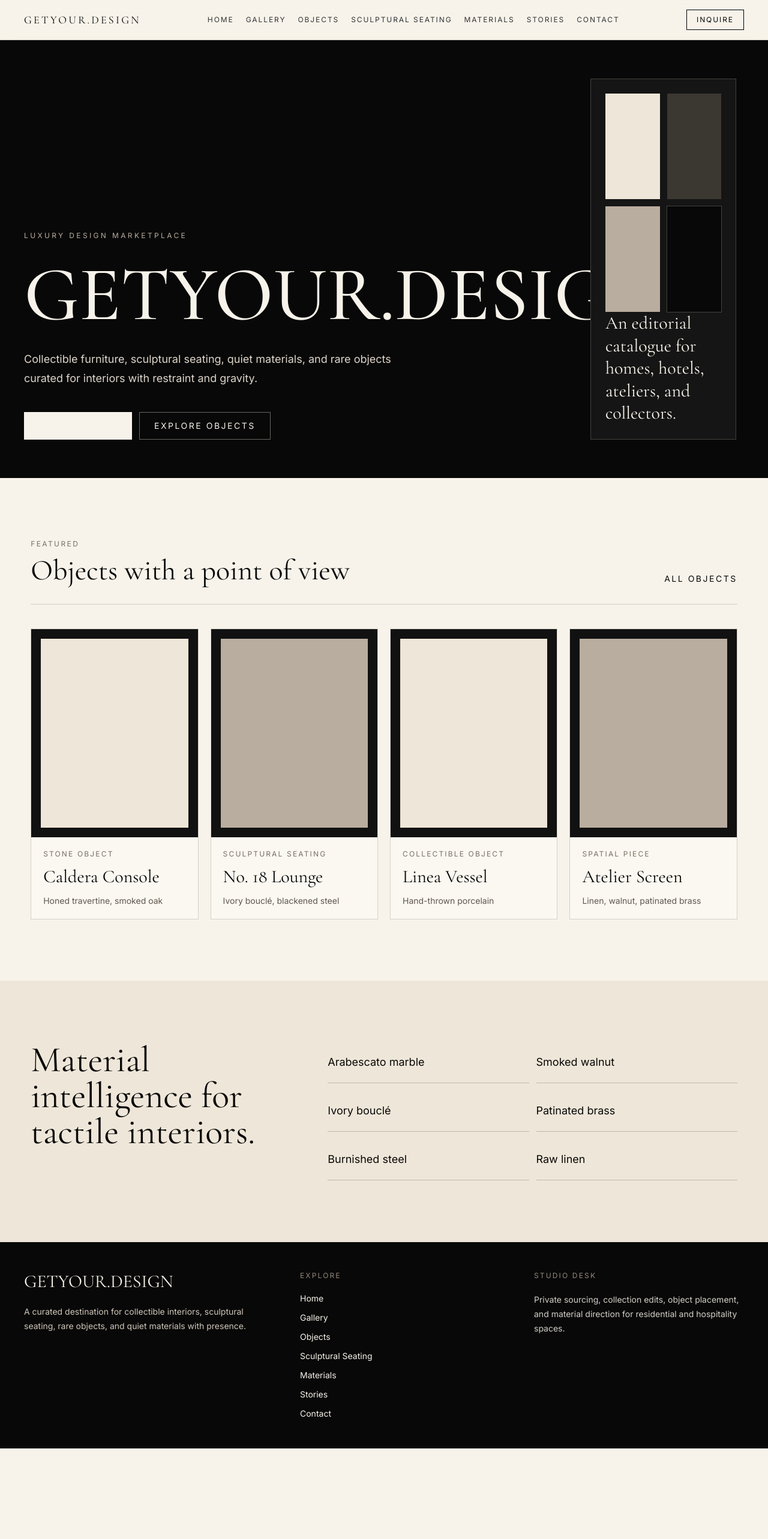
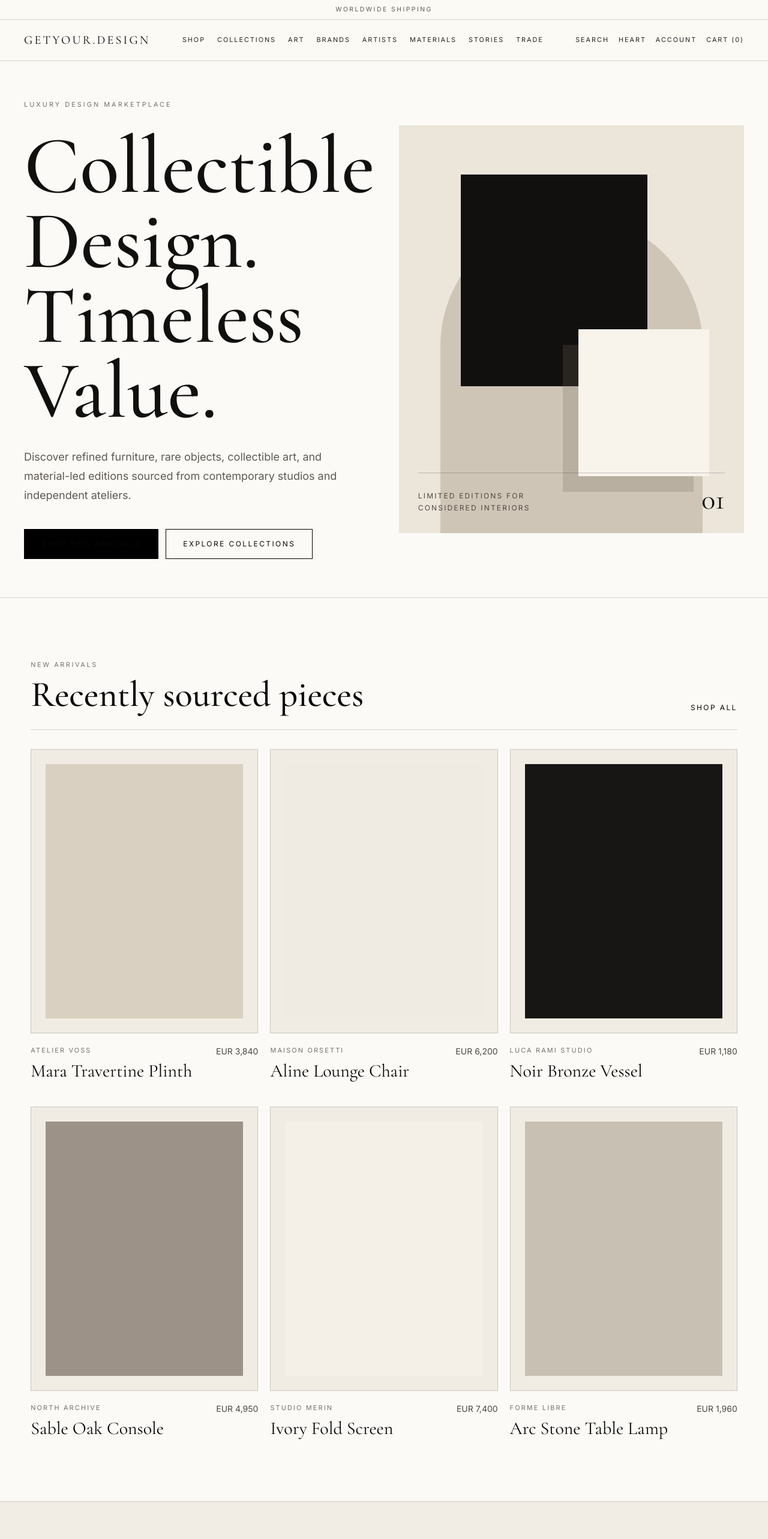
Before and after one commit to getyour-design/getyour-design, a Next.js app: page / in a window 1280 px wide. Shown: the top 2566 px of the page at 60% size. Before the commit the page ends 2415 px from the top, so only its background shows below. Built offline with nearby package versions, Linux system fonts and the light colour scheme.

Commit message:
Rebuild homepage as luxury commerce storefront

```diff
--- a/app/components/Footer.tsx
+++ b/app/components/Footer.tsx
@@ -2,33 +2,56 @@ import Link from "next/link";
 import { navItems } from "../data";
 
 export function Footer() {
+  const serviceLinks = ["Shipping", "Returns", "Authentication", "Care Guide"];
+  const tradeLinks = ["Trade Program", "Private Sourcing", "Artist Submissions", "Contact"];
+
   return (
-    <footer className="bg-[#080808] px-5 py-12 text-[#f7f3ea] lg:px-10">
-      <div className="mx-auto grid max-w-7xl gap-10 lg:grid-cols-[1.2fr_1fr_1fr]">
+    <footer className="border-t hairline bg-[#f1ede4] px-5 py-14 text-[#111] lg:px-10">
+      <div className="mx-auto grid max-w-[1540px] gap-12 lg:grid-cols-[1.25fr_0.75fr_0.75fr_0.9fr]">
         <div>
-          <p className="serif text-3xl">GETYOUR.DESIGN</p>
-          <p className="mt-5 max-w-sm text-sm leading-6 text-[#cfc6b9]">
-            A curated destination for collectible interiors, sculptural seating,
-            rare objects, and quiet materials with presence.
+          <p className="serif text-4xl">GETYOUR.DESIGN</p>
+          <p className="mt-6 max-w-sm text-sm leading-7 text-[#5f5a52]">
+            A luxury commerce destination for collectible design, sculptural
+            objects, limited editions, and materials with enduring value.
+          </p>
+          <p className="mt-10 text-[0.65rem] uppercase tracking-[0.22em] text-[#777068]">
+            Worldwide shipping from selected ateliers
           </p>
         </div>
         <div>
-          <p className="text-xs uppercase tracking-[0.18em] text-[#92887c]">Explore</p>
-          <div className="mt-5 grid gap-3 text-sm">
+          <p className="text-xs uppercase tracking-[0.2em] text-[#777068]">Shop</p>
+          <div className="mt-5 grid gap-3 text-sm text-[#37332e]">
             {navItems.map((item) => (
-              <Link className="text-[#f7f3ea]/85 hover:text-white" href={item.href} key={item.href}>
+              <Link className="hover:text-black" href={item.href} key={item.href}>
                 {item.label}
               </Link>
             ))}
           </div>
         </div>
         <div>
-          <p className="text-xs uppercase tracking-[0.18em] text-[#92887c]">Studio Desk</p>
-          <p className="mt-5 text-sm leading-6 text-[#f7f3ea]/85">
-            Private sourcing, collection edits, object placement, and material
-            direction for residential and hospitality spaces.
-          </p>
+          <p className="text-xs uppercase tracking-[0.2em] text-[#777068]">Service</p>
+          <div className="mt-5 grid gap-3 text-sm text-[#37332e]">
+            {serviceLinks.map((item) => (
+              <Link className="hover:text-black" href="/contact" key={item}>
+                {item}
+              </Link>
+            ))}
+          </div>
         </div>
+        <div>
+          <p className="text-xs uppercase tracking-[0.2em] text-[#777068]">Studio Desk</p>
+          <div className="mt-5 grid gap-3 text-sm text-[#37332e]">
+            {tradeLinks.map((item) => (
+              <Link className="hover:text-black" href="/contact" key={item}>
+                {item}
+              </Link>
+            ))}
+          </div>
+        </div>
+      </div>
+      <div className="mx-auto mt-14 flex max-w-[1540px] flex-col gap-4 border-t hairline pt-6 text-[0.65rem] uppercase tracking-[0.2em] text-[#777068] md:flex-row md:items-center md:justify-between">
+        <p>© 2026 GETYOUR.DESIGN</p>
+        <p>Terms · Privacy · Imprint</p>
       </div>
     </footer>
   );
--- a/app/components/Navigation.tsx
+++ b/app/components/Navigation.tsx
@@ -3,32 +3,28 @@ import { navItems } from "../data";
 
 export function Navigation() {
   return (
-    <header className="sticky top-0 z-50 border-b hairline bg-[#f7f3ea]/92 backdrop-blur">
-      <nav className="mx-auto flex max-w-7xl items-center justify-between gap-6 px-5 py-4 lg:px-10">
-        <Link className="serif text-lg tracking-[0.18em]" href="/">
+    <header className="sticky top-0 z-50 border-b hairline bg-[#fbfaf6]/95 backdrop-blur">
+      <div className="border-b hairline px-5 py-2 text-center text-[0.65rem] uppercase tracking-[0.24em] text-[#5f5a52] lg:px-10">
+        Worldwide Shipping
+      </div>
+      <nav className="mx-auto grid max-w-[1540px] grid-cols-[1fr_auto] items-center gap-5 px-5 py-5 lg:grid-cols-[auto_1fr_auto] lg:px-10">
+        <Link className="serif text-xl tracking-[0.16em]" href="/">
           GETYOUR.DESIGN
         </Link>
-        <div className="hidden items-center gap-5 text-xs uppercase tracking-[0.16em] text-[#333] lg:flex">
+        <div className="order-3 col-span-2 flex gap-5 overflow-x-auto border-t hairline pt-4 text-[0.68rem] uppercase tracking-[0.18em] text-[#26231f] lg:order-none lg:col-span-1 lg:justify-center lg:border-0 lg:pt-0">
           {navItems.map((item) => (
-            <Link className="transition hover:text-black" href={item.href} key={item.href}>
+            <Link className="shrink-0 transition hover:text-black" href={item.href} key={item.href}>
               {item.label}
             </Link>
           ))}
         </div>
-        <Link
-          className="border border-black px-4 py-2 text-xs uppercase tracking-[0.16em] transition hover:bg-black hover:text-[#f7f3ea]"
-          href="/contact"
-        >
-          Inquire
-        </Link>
+        <div className="flex justify-end gap-4 text-[0.68rem] uppercase tracking-[0.18em] text-[#26231f]">
+          <Link className="hidden sm:inline" href="/objects">Search</Link>
+          <Link className="hidden sm:inline" href="/objects">Heart</Link>
+          <Link className="hidden md:inline" href="/contact">Account</Link>
+          <Link href="/contact">Cart (0)</Link>
+        </div>
       </nav>
-      <div className="flex gap-4 overflow-x-auto border-t hairline px-5 py-3 text-xs uppercase tracking-[0.16em] lg:hidden">
-        {navItems.map((item) => (
-          <Link className="shrink-0 text-[#333]" href={item.href} key={item.href}>
-            {item.label}
-          </Link>
-        ))}
-      </div>
     </header>
   );
 }
--- a/app/data.ts
+++ b/app/data.ts
@@ -1,11 +1,12 @@
 export const navItems = [
-  { label: "Home", href: "/" },
-  { label: "Gallery", href: "/gallery" },
-  { label: "Objects", href: "/objects" },
-  { label: "Sculptural Seating", href: "/sculptural-seating" },
+  { label: "Shop", href: "/objects" },
+  { label: "Collections", href: "/gallery" },
+  { label: "Art", href: "/objects" },
+  { label: "Brands", href: "/stories" },
+  { label: "Artists", href: "/stories" },
   { label: "Materials", href: "/materials" },
   { label: "Stories", href: "/stories" },
-  { label: "Contact", href: "/contact" },
+  { label: "Trade", href: "/contact" },
 ];
 
 export const featuredObjects = [
@@ -39,3 +40,56 @@ export const materials = [
   "Burnished steel",
   "Raw linen",
 ];
+
+export const newArrivals = [
+  {
+    title: "Mara Travertine Plinth",
+    maker: "Atelier Voss",
+    price: "EUR 3,840",
+    palette: "bg-[#d9d0c1]",
+  },
+  {
+    title: "Aline Lounge Chair",
+    maker: "Maison Orsetti",
+    price: "EUR 6,200",
+    palette: "bg-[#efebe2]",
+  },
+  {
+    title: "Noir Bronze Vessel",
+    maker: "Luca Rami Studio",
+    price: "EUR 1,180",
+    palette: "bg-[#181614]",
+  },
+  {
+    title: "Sable Oak Console",
+    maker: "North Archive",
+    price: "EUR 4,950",
+    palette: "bg-[#9c9287]",
+  },
+  {
+    title: "Ivory Fold Screen",
+    maker: "Studio Merin",
+    price: "EUR 7,400",
+    palette: "bg-[#f4f0e7]",
+  },
+  {
+    title: "Arc Stone Table Lamp",
+    maker: "Forme Libre",
+    price: "EUR 1,960",
+    palette: "bg-[#c8c0b2]",
+  },
+];
+
+export const collections = [
+  "New Minimalism",
+  "Sculptural Seating",
+  "Stone & Mineral",
+  "Collector Lighting",
+  "Quiet Icons",
+];
+
+export const stories = [
+  "Inside the Paris apartment shaping collectible minimalism",
+  "How patina became the new signature of luxury interiors",
+  "Five materials collectors are requesting this season",
+];
--- a/app/page.tsx
+++ b/app/page.tsx
@@ -1,66 +1,69 @@
 import Link from "next/link";
-import { featuredObjects, materials } from "./data";
+import { collections, newArrivals, stories } from "./data";
 
 export default function Home() {
   return (
-    <main>
-      <section className="min-h-[86vh] bg-[#080808] px-5 py-16 text-[#f7f3ea] lg:px-10">
-        <div className="mx-auto grid max-w-7xl gap-12 lg:grid-cols-[1.05fr_0.95fr] lg:items-end">
-          <div className="pt-12 lg:pt-24">
-            <p className="text-xs uppercase tracking-[0.28em] text-[#b9ad9f]">
+    <main className="bg-[#fbfaf6]">
+      <section className="border-b hairline px-5 py-10 lg:px-10 lg:py-16">
+        <div className="mx-auto grid max-w-[1540px] gap-10 lg:min-h-[720px] lg:grid-cols-[0.92fr_1.08fr] lg:items-center">
+          <div className="max-w-3xl">
+            <p className="text-[0.68rem] uppercase tracking-[0.28em] text-[#777068]">
               Luxury Design Marketplace
             </p>
-            <h1 className="serif mt-8 max-w-4xl text-balance text-6xl font-medium leading-[0.92] md:text-8xl lg:text-9xl">
-              GETYOUR.DESIGN
+            <h1 className="serif mt-8 text-balance text-6xl font-medium leading-[0.92] text-[#10100f] md:text-8xl lg:text-[8.5rem]">
+              Collectible Design. Timeless Value.
             </h1>
-            <p className="mt-8 max-w-2xl text-lg leading-8 text-[#ded5ca]">
-              Collectible furniture, sculptural seating, quiet materials, and
-              rare objects curated for interiors with restraint and gravity.
+            <p className="mt-8 max-w-xl text-base leading-8 text-[#5f5a52] md:text-lg">
+              Discover refined furniture, rare objects, collectible art, and
+              material-led editions sourced from contemporary studios and
+              independent ateliers.
             </p>
-            <div className="mt-10 flex flex-wrap gap-3">
-              <Link className="bg-[#f7f3ea] px-6 py-3 text-sm uppercase tracking-[0.18em] text-black" href="/gallery">
-                View Gallery
+            <div className="mt-10 flex flex-col gap-3 sm:flex-row">
+              <Link className="border border-black bg-black px-7 py-4 text-center text-xs uppercase tracking-[0.2em] text-white transition hover:bg-[#2a2723]" href="/objects">
+                Shop New Arrivals
               </Link>
-              <Link className="border border-[#f7f3ea]/40 px-6 py-3 text-sm uppercase tracking-[0.18em]" href="/objects">
-                Explore Objects
+              <Link className="border border-black px-7 py-4 text-center text-xs uppercase tracking-[0.2em] transition hover:bg-[#eee9df]" href="/gallery">
+                Explore Collections
               </Link>
             </div>
           </div>
-          <div className="grid aspect-[4/5] content-between border border-[#f7f3ea]/20 bg-[#151515] p-6">
-            <div className="grid grid-cols-2 gap-3">
-              <div className="h-44 bg-[#eee6d8]" />
-              <div className="h-44 bg-[#3b3731]" />
-              <div className="h-44 bg-[#b9ad9f]" />
-              <div className="h-44 bg-[#080808] ring-1 ring-[#f7f3ea]/20" />
+          <div className="relative min-h-[520px] overflow-hidden bg-[#ebe5da] lg:min-h-[680px]">
+            <div className="absolute inset-x-[12%] bottom-0 h-[78%] rounded-t-full bg-[#cfc5b6]" />
+            <div className="absolute left-[18%] top-[12%] h-[52%] w-[54%] bg-[#11100f]" />
+            <div className="absolute bottom-[14%] right-[10%] h-[36%] w-[38%] bg-[#f8f4eb] shadow-[-26px_26px_0_rgba(114,105,94,0.24)]" />
+            <div className="absolute bottom-8 left-8 right-8 flex items-end justify-between border-t border-black/20 pt-5">
+              <p className="max-w-[12rem] text-xs uppercase leading-5 tracking-[0.18em] text-[#4d4841]">
+                Limited editions for considered interiors
+              </p>
+              <p className="serif text-5xl">01</p>
             </div>
-            <p className="serif max-w-sm text-3xl leading-tight">
-              An editorial catalogue for homes, hotels, ateliers, and collectors.
-            </p>
           </div>
         </div>
       </section>
 
       <section className="section-pad">
-        <div className="mx-auto max-w-7xl">
-          <div className="flex flex-col justify-between gap-6 border-b hairline pb-8 lg:flex-row lg:items-end">
+        <div className="mx-auto max-w-[1540px]">
+          <div className="flex flex-col justify-between gap-6 border-b hairline pb-7 md:flex-row md:items-end">
             <div>
-              <p className="text-xs uppercase tracking-[0.2em] text-[#786f64]">Featured</p>
-              <h2 className="serif mt-3 text-5xl">Objects with a point of view</h2>
+              <p className="text-[0.68rem] uppercase tracking-[0.24em] text-[#777068]">New Arrivals</p>
+              <h2 className="serif mt-3 text-5xl font-medium lg:text-6xl">Recently sourced pieces</h2>
             </div>
-            <Link className="text-sm uppercase tracking-[0.18em] underline underline-offset-8" href="/objects">
-              All Objects
+            <Link className="text-xs uppercase tracking-[0.2em] underline underline-offset-8" href="/objects">
+              Shop all
             </Link>
           </div>
-          <div className="mt-10 grid gap-5 md:grid-cols-2 lg:grid-cols-4">
-            {featuredObjects.map((item, index) => (
-              <article className="border hairline bg-[#fbf8f1]" key={item.title}>
-                <div className="aspect-[4/5] bg-[#111] p-4">
-                  <div className={`h-full ${index % 2 === 0 ? "bg-[#eee6d8]" : "bg-[#b9ad9f]"}`} />
+          <div className="mt-8 grid gap-x-5 gap-y-10 sm:grid-cols-2 lg:grid-cols-3">
+            {newArrivals.map((item) => (
+              <article className="group" key={item.title}>
+                <div className="aspect-[4/5] overflow-hidden border hairline bg-[#f0ece3] p-6">
+                  <div className={`h-full transition duration-500 group-hover:scale-[1.02] ${item.palette}`} />
                 </div>
-                <div className="p-5">
-                  <p className="text-xs uppercase tracking-[0.18em] text-[#786f64]">{item.category}</p>
-                  <h3 className="serif mt-3 text-3xl">{item.title}</h3>
-                  <p className="mt-3 text-sm text-[#5f574f]">{item.material}</p>
+                <div className="mt-5 flex items-start justify-between gap-4">
+                  <div>
+                    <p className="text-[0.68rem] uppercase tracking-[0.2em] text-[#777068]">{item.maker}</p>
+                    <h3 className="serif mt-2 text-3xl leading-tight">{item.title}</h3>
+                  </div>
+                  <p className="shrink-0 text-sm text-[#4d4841]">{item.price}</p>
                 </div>
               </article>
             ))}
@@ -68,16 +71,90 @@ export default function Home() {
         </div>
       </section>
 
-      <section className="bg-[#eee6d8] section-pad">
-        <div className="mx-auto grid max-w-7xl gap-10 lg:grid-cols-[0.8fr_1.2fr]">
-          <h2 className="serif text-5xl lg:text-6xl">Material intelligence for tactile interiors.</h2>
-          <div className="grid gap-3 sm:grid-cols-2">
-            {materials.map((material) => (
-              <div className="border-b border-black/20 py-5 text-lg" key={material}>
-                {material}
-              </div>
+      <section className="border-y hairline bg-[#f1ede4] px-5 py-16 lg:px-10">
+        <div className="mx-auto grid max-w-[1540px] gap-10 lg:grid-cols-[1fr_0.9fr] lg:items-center">
+          <div className="min-h-[520px] bg-[#d8d0c3] p-6">
+            <div className="h-full border border-black/18 bg-[#141311]" />
+          </div>
+          <div className="max-w-xl lg:pl-10">
+            <p className="text-[0.68rem] uppercase tracking-[0.24em] text-[#777068]">Featured Artist</p>
+            <h2 className="serif mt-5 text-balance text-5xl leading-none lg:text-7xl">
+              Elena Mar Studio turns restraint into collectible form.
+            </h2>
+            <p className="mt-7 text-base leading-8 text-[#5f5a52]">
+              This month, the gallery focuses on stone, linen, and softened
+              geometries from a studio known for quiet monumentality.
+            </p>
+            <Link className="mt-8 inline-block border-b border-black pb-2 text-xs uppercase tracking-[0.2em]" href="/stories">
+              Read the editorial
+            </Link>
+          </div>
+        </div>
+      </section>
+
+      <section className="section-pad">
+        <div className="mx-auto max-w-[1540px]">
+          <p className="text-[0.68rem] uppercase tracking-[0.24em] text-[#777068]">Curated Collections</p>
+          <div className="mt-6 grid gap-4 lg:grid-cols-5">
+            {collections.map((item, index) => (
+              <Link className="group grid min-h-80 content-between border hairline bg-[#f6f2eb] p-5 transition hover:bg-[#eee8dd]" href="/gallery" key={item}>
+                <p className="text-[0.68rem] uppercase tracking-[0.2em] text-[#777068]">
+                  Collection 0{index + 1}
+                </p>
+                <div>
+                  <div className={`mb-6 h-32 ${index % 2 === 0 ? "bg-[#11100f]" : "bg-[#c7beb1]"}`} />
+                  <h3 className="serif text-3xl leading-tight">{item}</h3>
+                </div>
+              </Link>
             ))}
           </div>
+        </div>
+      </section>
+
+      <section className="section-pad border-y hairline bg-[#fbfaf6]">
+        <div className="mx-auto max-w-[1540px]">
+          <div className="grid gap-8 lg:grid-cols-[0.7fr_1.3fr]">
+            <div>
+              <p className="text-[0.68rem] uppercase tracking-[0.24em] text-[#777068]">Stories & Inspirations</p>
+              <h2 className="serif mt-4 text-5xl leading-none">A sharper eye for better rooms.</h2>
+            </div>
+            <div className="divide-y divide-black/15 border-y border-black/15">
+              {stories.map((story) => (
+                <Link className="grid gap-5 py-7 md:grid-cols-[1fr_auto] md:items-center" href="/stories" key={story}>
+                  <h3 className="serif text-3xl leading-tight">{story}</h3>
+                  <span className="text-xs uppercase tracking-[0.2em] text-[#777068]">Read</span>
+                </Link>
+              ))}
+            </div>
+          </div>
+        </div>
+      </section>
+
+      <section className="px-5 py-16 lg:px-10">
+        <div className="mx-auto grid max-w-[1540px] gap-5 lg:grid-cols-2">
+          <article className="border hairline bg-[#11100f] p-8 text-[#fbfaf6] lg:p-12">
+            <p className="text-[0.68rem] uppercase tracking-[0.24em] text-[#bdb4a7]">Trade Program</p>
+            <h2 className="serif mt-5 text-5xl leading-none">For designers, architects, and hospitality studios.</h2>
+            <p className="mt-6 max-w-lg text-sm leading-7 text-[#d9d0c4]">
+              Access sourcing support, reserved editions, project quotes, and
+              tailored material recommendations for professional interiors.
+            </p>
+            <Link className="mt-8 inline-block border border-[#fbfaf6] px-6 py-3 text-xs uppercase tracking-[0.2em]" href="/contact">
+              Apply for trade
+            </Link>
+          </article>
+          <article className="border hairline bg-[#f1ede4] p-8 lg:p-12">
+            <p className="text-[0.68rem] uppercase tracking-[0.24em] text-[#777068]">Newsletter</p>
+            <h2 className="serif mt-5 text-5xl leading-none">First access to new objects and private releases.</h2>
+            <div className="mt-8 flex flex-col gap-3 sm:flex-row">
+              <div className="flex-1 border border-black/20 bg-[#fbfaf6] px-4 py-4 text-sm text-[#777068]">
+                Email address
+              </div>
+              <Link className="border border-black bg-black px-6 py-4 text-center text-xs uppercase tracking-[0.2em] text-white" href="/contact">
+                Sign up
+              </Link>
+            </div>
+          </article>
         </div>
       </section>
     </main>
```
